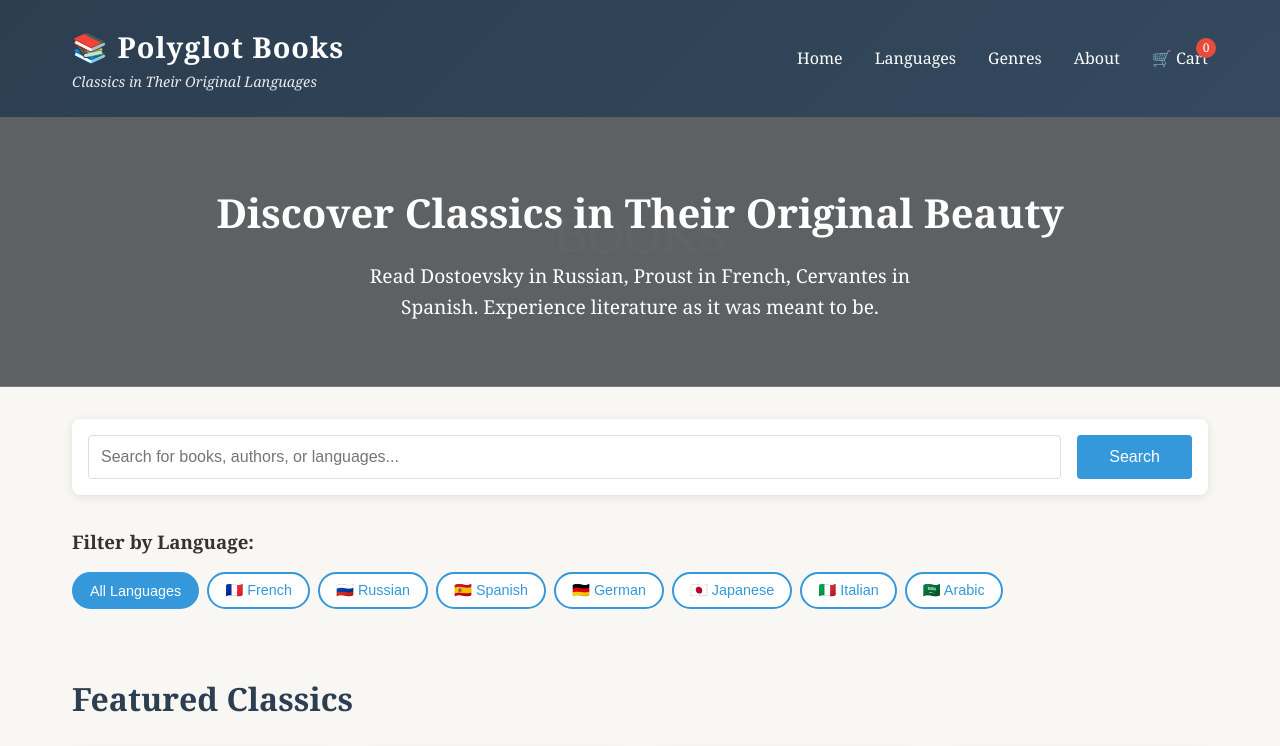
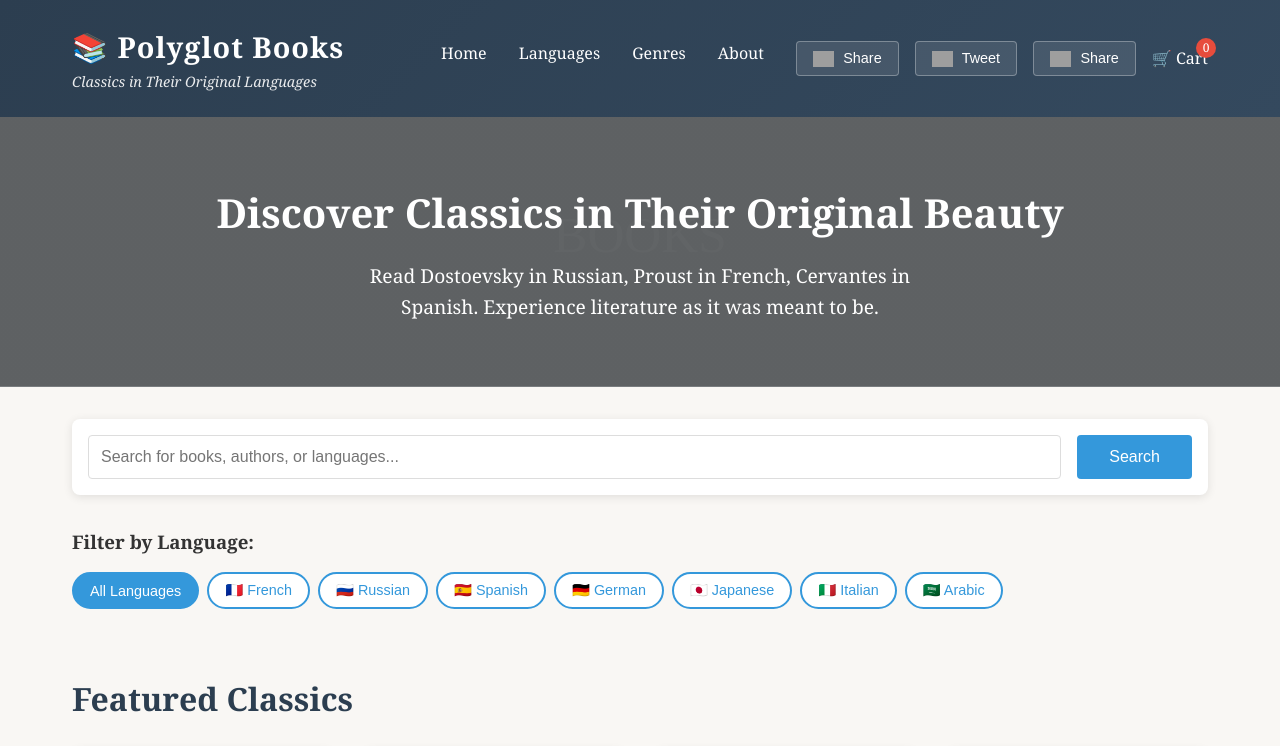
Before and after one commit to nmestari2000-cmyk/Polyglot-Local, a plain HTML site: page index.html in a window 1280 px wide. Shown: the top 746 px of the page. Drawn offline with Linux system fonts and the light colour scheme; grey boxes are pictures that could not be loaded.

Commit message:
Update index.html

```diff
--- a/index.html
+++ b/index.html
@@ -105,6 +105,23 @@
             align-items: center;
             justify-content: center;
             font-size: 0.75rem;
+        }
+        /* ADD THIS NEW CSS HERE */
+        .share-btn {
+            padding: 0.5rem 1rem;
+            background: rgba(255, 255, 255, 0.1);
+            color: white;
+            border: 1px solid rgba(255, 255, 255, 0.3);
+            border-radius: 4px;
+            cursor: pointer;
+            font-size: 0.9rem;
+            transition: all 0.3s;
+            white-space: nowrap;
+        }
+
+        .share-btn:hover {
+            background: rgba(255, 255, 255, 0.2);
+            transform: translateY(-2px);
         }
 
         /* Hero Section */
@@ -472,10 +489,29 @@
                 <a href="#" onclick="trackNavigation('languages')">Languages</a>
                 <a href="#" onclick="trackNavigation('genres')">Genres</a>
                 <a href="#" onclick="trackNavigation('about')">About</a>
-                <div class="cart-icon" onclick="openCart()">
-                    🛒 Cart
-                    <span class="cart-count" id="cartCount">0</span>
-                </div>
+                <div style="display: flex; gap: 1rem; align-items: center;">
+    <div style="display: flex; gap: 1rem; align-items: center;">
+    <!-- Social Share Buttons -->
+    <button id="share-facebook" class="share-btn" title="Share on Facebook">
+        <img src="https://upload.wikimedia.org/wikipedia/commons/5/51/Facebook_f_logo_%282019%29.svg" alt="Facebook" style="height: 16px; vertical-align: middle; margin-right: 5px;">
+        Share
+    </button>
+    <button id="share-twitter" class="share-btn" title="Share on Twitter">
+        <img src="https://upload.wikimedia.org/wikipedia/commons/6/6f/Logo_of_Twitter.svg" alt="Twitter" style="height: 16px; vertical-align: middle; margin-right: 5px;">
+        Tweet
+    </button>
+    <button id="share-linkedin" class="share-btn" title="Share on LinkedIn">
+        <img src="https://upload.wikimedia.org/wikipedia/commons/c/ca/LinkedIn_logo_initials.png" alt="LinkedIn" style="height: 16px; vertical-align: middle; margin-right: 5px;">
+        Share
+    </button>
+
+    <!-- Cart Icon -->
+    <div class="cart-icon" onclick="openCart()">
+        🛒 Cart
+        <span class="cart-count" id="cartCount">0</span>
+    </div>
+</div>
+</div>
             </nav>
         </div>
     </header>
```
